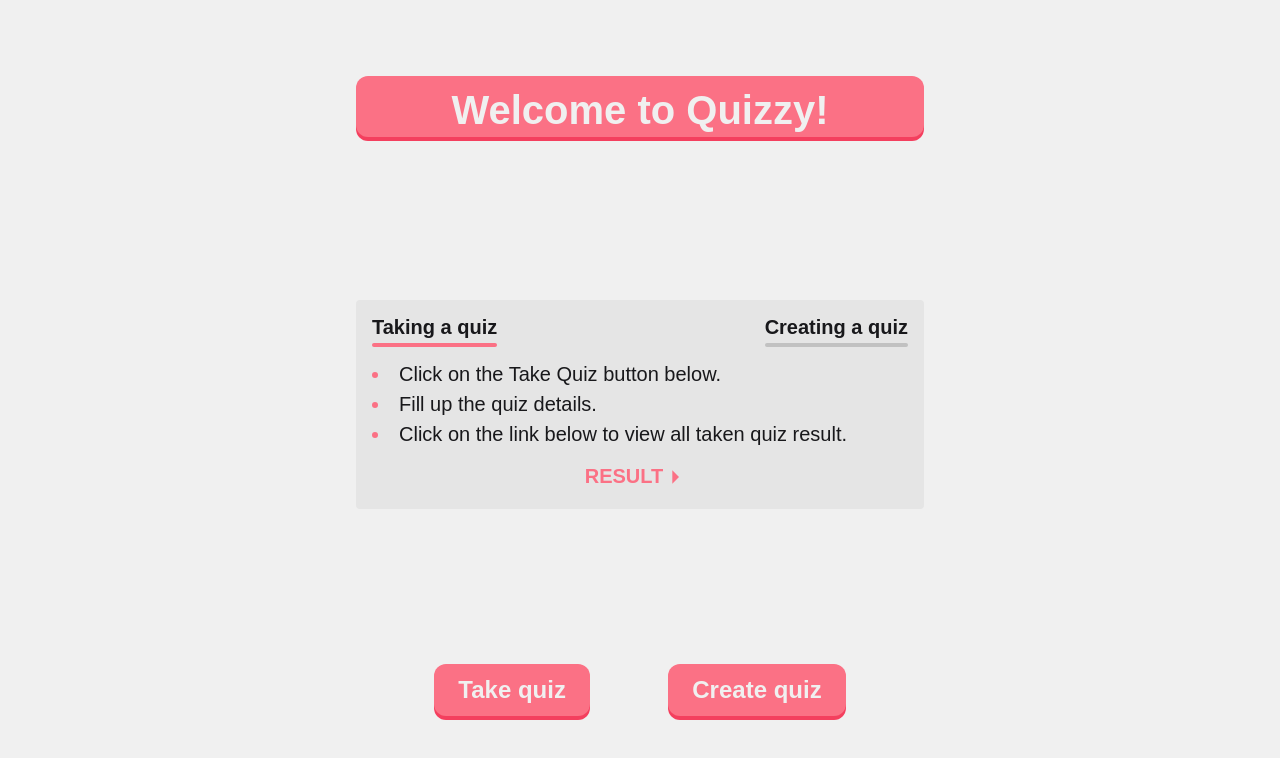
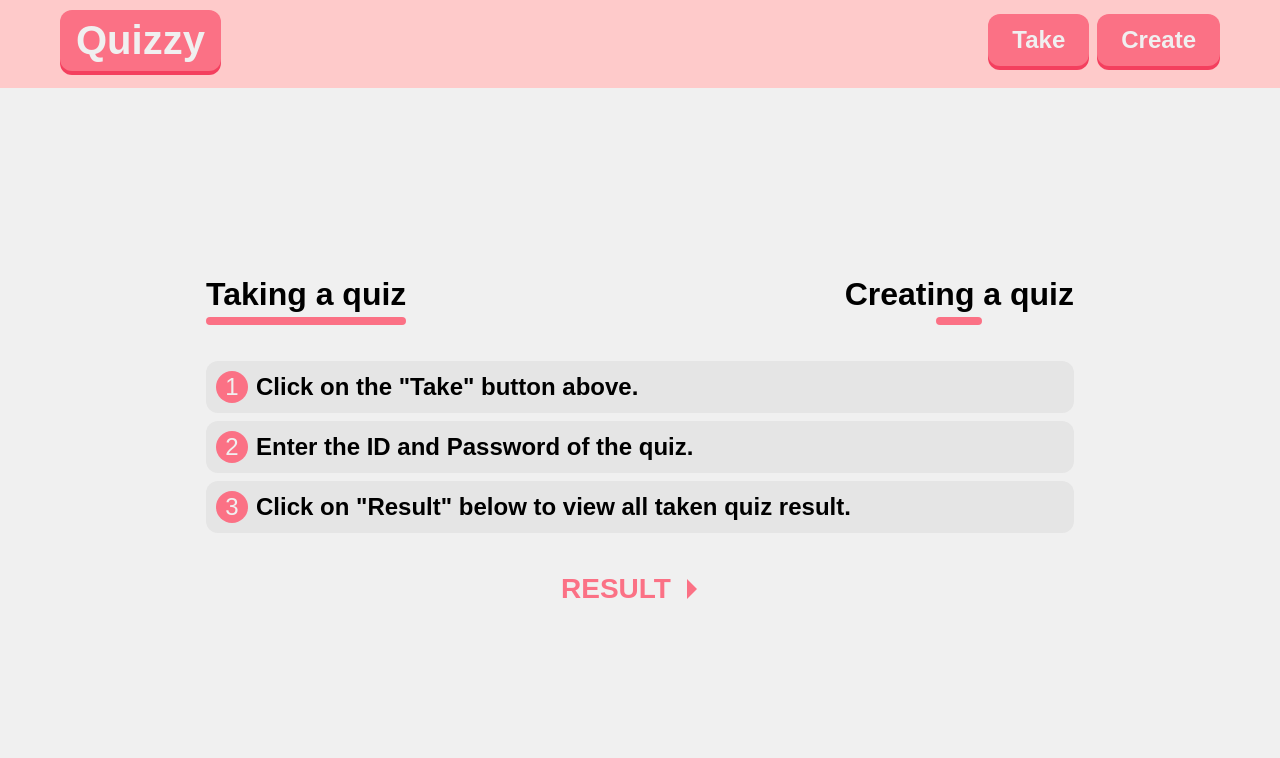
Before and after one commit to ayus-10/quizzy-frontend, a React (Vite) app: page / in a window 1280 px wide. Shown: the top 758 px of the page. Built offline with nearby package versions, Linux system fonts and the light colour scheme.

Commit message:
redesign homepage

```diff
--- a/src/routes/Home.tsx
+++ b/src/routes/Home.tsx
@@ -2,7 +2,7 @@ import styles from "../styles/Home.module.css";
 import Button from "../components/Button";
 import MyLink from "../components/MyLink";
 import { Link } from "react-router-dom";
-import { useState } from "react";
+import { CSSProperties, useState } from "react";
 
 type ActiveTabType = "take" | "create";
 
@@ -19,18 +19,14 @@ type TabContentType = {
 function Home() {
   const [activeTab, setActiveTab] = useState<ActiveTabType>("take");
 
-  function changeActiveTab(state: ActiveTabType) {
-    setActiveTab(state);
-  }
-
   const tabContents: TabContentType[] = [
     {
       title: "Taking a quiz",
       state: "take",
       steps: [
-        "Click on the Take Quiz button below.",
-        "Fill up the quiz details.",
-        "Click on the link below to view all taken quiz result.",
+        'Click on the "Take" button above.',
+        "Enter the ID and Password of the quiz.",
+        'Click on "Result" below to view all taken quiz result.',
       ],
       button: {
         name: "Result",
@@ -41,9 +37,9 @@ function Home() {
       title: "Creating a quiz",
       state: "create",
       steps: [
-        "Click on the Create Quiz button below.",
-        "Add the questions and answers.",
-        "Click on the link below to view all created quiz info.",
+        'Click on the "Create" button above.',
+        "Fill up the questions and answers for your quiz.",
+        'Click on "Info" below to view all created quiz info.',
       ],
       button: {
         name: "Info",
@@ -52,60 +48,59 @@ function Home() {
     },
   ];
 
+  const activeTabStyles: CSSProperties = {
+    width: "100%",
+  };
+
   return (
     <div className={styles.container}>
-      <h1 className={styles.title}>Welcome to Quizzy!</h1>
-      <div className={styles.description}>
+      <nav className={styles.nav}>
+        <div className={styles.nav_body}>
+          <div className={styles.logo}>
+            <h1>Quizzy</h1>
+          </div>
+          <div className={styles.button_parent}>
+            <Link to={"/quiz"}>
+              <Button text="Take" />
+            </Link>
+            <Link to={"/create"}>
+              <Button text="Create" />
+            </Link>
+          </div>
+        </div>
+      </nav>
+      <div className={styles.body}>
         <div className={styles.tabs}>
-          {tabContents.map((item) => (
-            <span
-              key={item.state}
+          {tabContents.map((tab, index) => (
+            <button
               className={styles.tab}
-              onClick={() => changeActiveTab(item.state)}
+              key={index}
+              onClick={() => setActiveTab(tab.state)}
             >
-              <h3 className={styles.tab_title}>{item.title}</h3>
+              <div className={styles.tab_title}>{tab.title}</div>
               <div
                 className={styles.underline}
-                style={{
-                  backgroundColor:
-                    activeTab === item.state
-                      ? "var(--red-1)"
-                      : "var(--gray-dark)",
-                }}
+                style={tab.state === activeTab ? activeTabStyles : undefined}
               ></div>
-            </span>
+            </button>
           ))}
         </div>
-        <ul className={styles.steps}>
-          {tabContents.map((item) => {
-            return item.state === activeTab
-              ? item.steps.map((step, index) => (
-                  <li className={styles.step} key={index}>
-                    {step}
-                  </li>
-                ))
-              : null;
-          })}
-        </ul>
-        <div className={styles.button_parent}>
-          {tabContents.map((item, index) => {
-            return item.state === activeTab ? (
-              <MyLink
-                path={item.button.link}
-                name={item.button.name}
-                key={index}
-              ></MyLink>
-            ) : null;
-          })}
+        <div className={styles.list}>
+          {tabContents[activeTab === "take" ? 0 : 1].steps.map(
+            (item, index) => (
+              <p key={index} className={styles.item}>
+                <span className={styles.item_marker}>{index + 1}</span>
+                <span className={styles.item_text}>{item}</span>
+              </p>
+            )
+          )}
         </div>
-      </div>
-      <div className={styles.button_parent}>
-        <Link to={"/quiz"}>
-          <Button text="Take quiz" />
-        </Link>
-        <Link to={"/create"}>
-          <Button text="Create quiz" />
-        </Link>
+        <div className={styles.link}>
+          <MyLink
+            name={tabContents[activeTab === "take" ? 0 : 1].button.name}
+            path={tabContents[activeTab === "take" ? 0 : 1].button.link}
+          />
+        </div>
       </div>
     </div>
   );
--- a/src/styles/Home.module.css
+++ b/src/styles/Home.module.css
@@ -1,94 +1,193 @@
 .container {
   height: 100vh;
   width: 100%;
-  margin: 0 auto;
-  max-width: 600px;
-  display: grid;
-  place-items: center;
   background-color: var(--white);
-  padding: 0 1rem;
 }
 
-.title {
+.nav {
+  background-color: #fecaca;
+}
+
+.nav_body {
   width: 100%;
-  text-align: center;
-  color: var(--white);
-  padding: 0.5rem 1.25rem;
+  height: 5.5rem;
+  margin: 0 auto;
+  max-width: 1200px;
+  padding: 1rem 1.25rem;
+  display: flex;
+  justify-content: space-between;
+  align-items: center;
+}
+
+.logo {
   background-color: var(--red-2);
-  font-size: 2.5rem;
+  display: flex;
+  align-items: center;
+  justify-content: center;
+  gap: 0.25rem;
+  padding: 0.25rem 1rem 0.75rem 1rem;
+  cursor: pointer;
   position: relative;
-  z-index: 10;
+  z-index: 0;
   border-radius: var(--round-border);
 }
 
-.title::before {
+.logo::before {
+  bottom: 0.25rem;
+  border-radius: inherit;
   content: "";
+  height: 100%;
   width: 100%;
-  height: 100%;
+  z-index: -10;
+  position: absolute;
   background-color: var(--red-1);
-  position: absolute;
-  inset: 0;
-  border-radius: var(--round-border);
-  z-index: -10;
-  top: -0.25rem;
 }
 
-.description {
-  width: 100%;
-  font-size: 2rem;
-  color: var(--black);
-  background-color: var(--gray);
-  padding: 1rem;
-  border-radius: var(--slight-round-border);
+.logo > h1 {
+  font-size: 2.5rem;
+  color: var(--white);
+}
+
+.button_parent {
+  display: flex;
+  justify-content: center;
+  gap: 0.5rem;
+}
+
+.body {
+  padding: 0 1rem;
+  margin: 0 auto;
+  max-width: 900px;
+  display: flex;
+  flex-direction: column;
+  justify-content: center;
+  gap: 2rem;
+  height: calc(100vh - 5.5rem);
 }
 
 .tabs {
+  width: 100%;
   display: flex;
   justify-content: space-between;
 }
 
 .tab {
+  font-weight: bold;
+  border: 0;
+  background-color: transparent;
   cursor: pointer;
 }
 
 .tab_title {
-  font-size: 1.25rem;
+  font-size: 2rem;
 }
 
 .underline {
+  margin: 0.25rem auto;
+  width: 20%;
+  height: 0.5rem;
+  transition: 0.3s ease-out;
+  background-color: var(--red-1);
   border-radius: 9999px;
-  margin-top: 0.25rem;
-  height: 0.25rem;
+}
+
+.tab:hover .underline {
   width: 100%;
 }
 
-.steps {
-  font-size: 1.25rem;
-  padding: 0.75rem 0;
+.list {
+  display: flex;
+  flex-direction: column;
+  gap: 0.5rem;
 }
 
-.step {
-  list-style-position: inside;
-  line-height: 1.5;
+.item {
+  font-size: 1.5rem;
+  background-color: var(--gray);
+  padding: 0.5rem;
+  border-radius: var(--round-border);
+  border: 0.125rem solid transparent;
+  cursor: default;
+  transition: var(--my-transition);
 }
 
-.step::marker {
-  color: var(--red-1);
+.item:hover {
+  border-color: var(--red-1);
+  box-shadow: 0 0 0.125rem var(--red-2);
 }
 
-.button_parent {
+.item_marker {
+  background-color: var(--red-1);
+  color: var(--white);
+  height: 1.5rem;
+  width: 1.5rem;
+  display: inline-flex;
+  justify-content: center;
+  align-items: center;
+  padding: 1rem;
+  border-radius: 9999px;
+  margin-right: 0.5rem;
+}
+
+.item_text {
+  display: inline-flex;
+  flex-grow: 1;
+  align-items: center;
+  font-weight: bold;
+}
+
+.link {
+  width: 100%;
   display: flex;
-  width: 100%;
-  justify-content: space-evenly;
+  justify-content: center;
 }
 
 @media screen and (max-width: 768px) {
-  .title {
-    font-size: 2rem;
+  .nav {
+    margin: 0 0.5rem;
+    border-bottom-right-radius: var(--round-border);
+    border-bottom-left-radius: var(--round-border);
+  }
+
+  .nav_body {
+    display: block;
+    height: 4.65rem;
   }
 
   .button_parent {
-    justify-content: center;
-    gap: 2rem;
+    width: 100%;
+    justify-content: space-around;
+  }
+
+  .logo {
+    display: none;
+  }
+
+  .body {
+    height: calc(100vh - 4.65rem);
+  }
+
+  .tab_title {
+    font-size: 1.25rem;
+  }
+
+  .item {
+    display: flex;
+    justify-content: space-between;
+    font-size: 1.25rem;
+  }
+
+  .item_marker {
+    height: 1rem;
+    width: 1rem;
+    margin: auto;
+  }
+
+  .item_marker {
+    margin-right: 0.5rem;
+  }
+
+  .item_text {
+    font-weight: normal;
   }
 }
--- a/src/styles/MyLink.module.css
+++ b/src/styles/MyLink.module.css
@@ -28,3 +28,13 @@
 .link_parent:hover > svg {
   left: 0.25rem;
 }
+
+@media screen and (min-width: 769px) {
+  .link_parent {
+    font-size: 1.75rem;
+  }
+
+  .link_parent > svg {
+    font-size: 3rem;
+  }
+}
```
